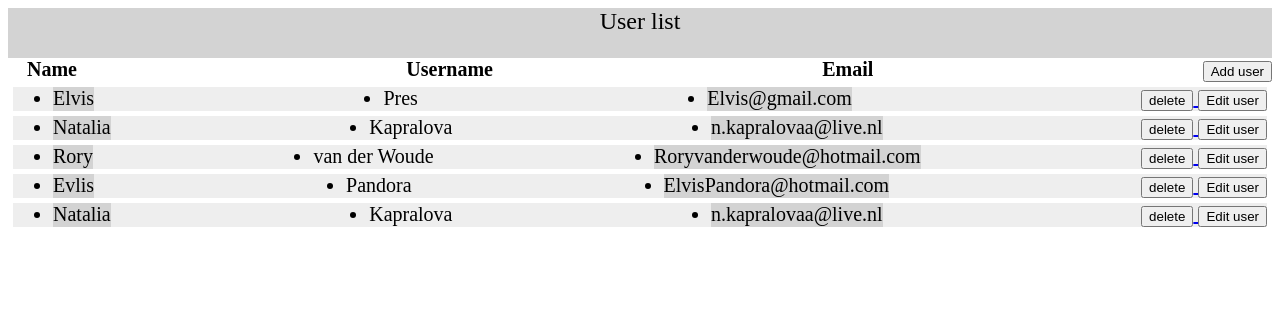
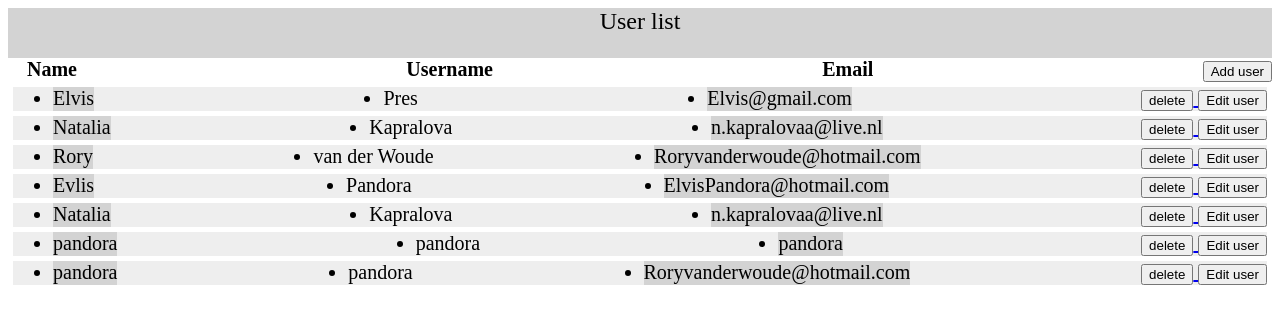
Before and after one commit to NataliaKapralova/User-list-project-React.js, a React (Create React App) app: page / in a window 1280 px wide. Shown: the top 324 px of the page. Built offline with nearby package versions, Linux system fonts and the light colour scheme; data requests are answered from the project's data file.

Commit message:
added new get request for data with unique id

```diff
--- a/db.json
+++ b/db.json
@@ -33,7 +33,19 @@
       "firstName": "Natalia",
       "lastName": "Kapralova",
       "email": "n.kapralovaa@live.nl",
-      "id": "318be3f5-0d09-4072-ab17-b2d8186eb60c"
+      "id": "8dcb88aa-a95f-49a1-aa9d-41f67080952e"
+    },
+    {
+      "firstName": "pandora",
+      "lastName": "pandora",
+      "email": "pandora",
+      "id": "f5ead448-6c49-4a34-9de7-e57ddbe2a1dd"
+    },
+    {
+      "firstName": "pandora",
+      "lastName": "pandora",
+      "email": "Roryvanderwoude@hotmail.com",
+      "id": "8cae46e7-3e39-4b49-896f-5eb882b8ceef"
     }
   ]
 }
--- a/src/Components/FormComponent.js
+++ b/src/Components/FormComponent.js
@@ -21,7 +21,6 @@ export default function FormComponent(props) {
     setEmail(e.target.value);
   };
   const addNewUser = async (newUser) => {
-    // props.dataOfUsers.push(newUser);
     await axios
       .request({
         method: "post",
--- a/src/Components/UserDetails.js
+++ b/src/Components/UserDetails.js
@@ -2,19 +2,24 @@ import React from "react";
 import axios from "axios";
 import { Link } from "react-router-dom";
 
-export default function UserDetails({ user }) {
+export default function UserDetails(props) {
   const [details, setDetails] = React.useState([]);
   React.useEffect((id) => {
-    axios.get(`http://localhost:3000/users` + id).then((res) => {
-      console.log(res);
-      console.log("dataa ", res.data);
+    const {
+      match: { params },
+    } = props;
+    axios.get(`http://localhost:3000/users/` + params.id).then((res) => {
+      let details = res.data;
+      setDetails(details);
+      console.log("Get request with user info ", res.data);
     });
   }, []);
-
+  console.log(details);
   return (
     <div>
       <Link to={"/"}> Back </Link>
-      <h1> Details </h1>
+      <h1> {details.firstName} </h1>
+      <p>{details.email}</p>
     </div>
   );
 }
--- a/src/Components/Users.js
+++ b/src/Components/Users.js
@@ -14,7 +14,6 @@ export default function Users() {
       setDataOfUsers(dataOfUsers);
     });
   }, []);
-
   // const onDelete = (id) => {
   //   setDataOfUsers(
   //     dataOfUsers.filter(function (person) {
```
